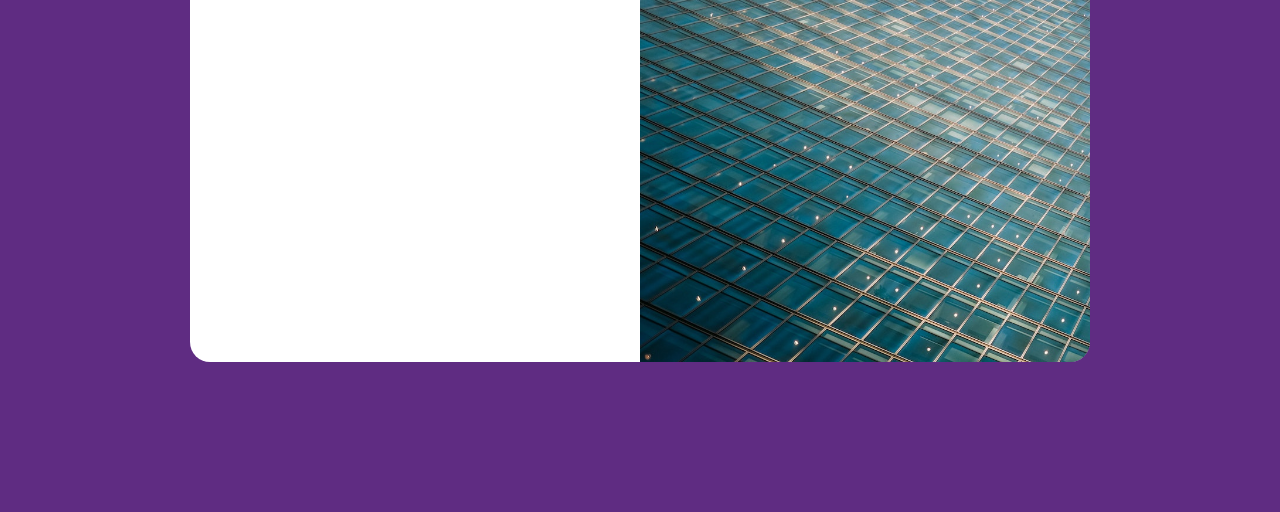
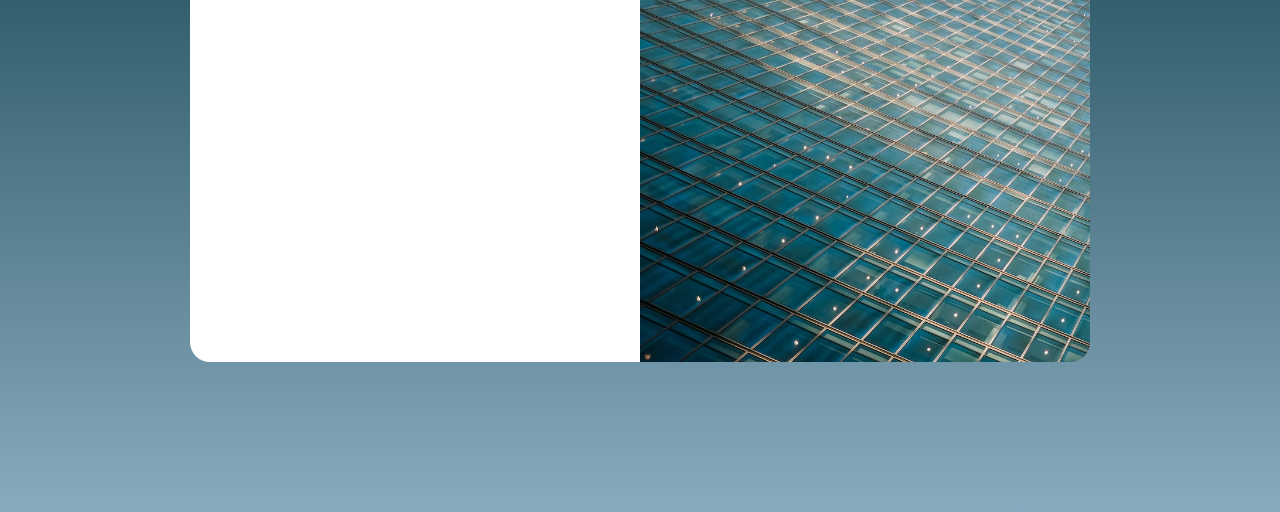
Before and after one commit to Gabrielmacedo12/projeto-login-fazendo-sozinho, a plain HTML site: page index.html in a window 1280 px wide. Shown: the part 288-800 px from the top of the page. Drawn offline with Linux system fonts and the light colour scheme.

Commit message:
media query para outras telas

```diff
--- a/estilos/mediaquery.css
+++ b/estilos/mediaquery.css
@@ -10,9 +10,11 @@ grnades telas: acima de 1200px
 */
 
 @media screen and (min-width: 768px) and (max-width: 992px) {
+
     section#login {
         width: 768px;
     }
+
     section#login > div#imagem {
         float: left;
         width: 30%;
@@ -26,10 +28,15 @@ grnades telas: acima de 1200px
     section#login > div#formulario > p {
         font-size: 1em;
     }
-
+    main {
+        background-image: linear-gradient(to top, #8AABBF,#013440 );
+    }
 }
 
 @media screen and (min-width: 992px) {
+    main {
+        background-image: linear-gradient(to top, #8AABBF,#013440 );
+    }
     section#login {
         width: 900px;
     }
--- a/estilos/style.css
+++ b/estilos/style.css
@@ -9,9 +9,10 @@
     font-family: system-ui, -apple-system, BlinkMacSystemFont, 'Segoe UI', Roboto, Oxygen, Ubuntu, Cantarell, 'Open Sans', 'Helvetica Neue', sans-serif;
     padding: 0px;
     margin: 0px;
+    box-sizing: border-box;
 }
 
-html,body {
+html, body {
     background-color: #5f2c82;
     width: 100vw;
     height: 100vh;
@@ -32,6 +33,8 @@ section#login {
     width: 250px;
     height: 500px;
     border-radius: 20px;
+    transition: width 0.3s, height 0.3s;
+    transition-timing-function: ease;
 }
 section#login > div#imagem {
     background: #5f2c82 url('../imagem/pexels-lawlesscapture-13737660.jpg') no-repeat;
```
